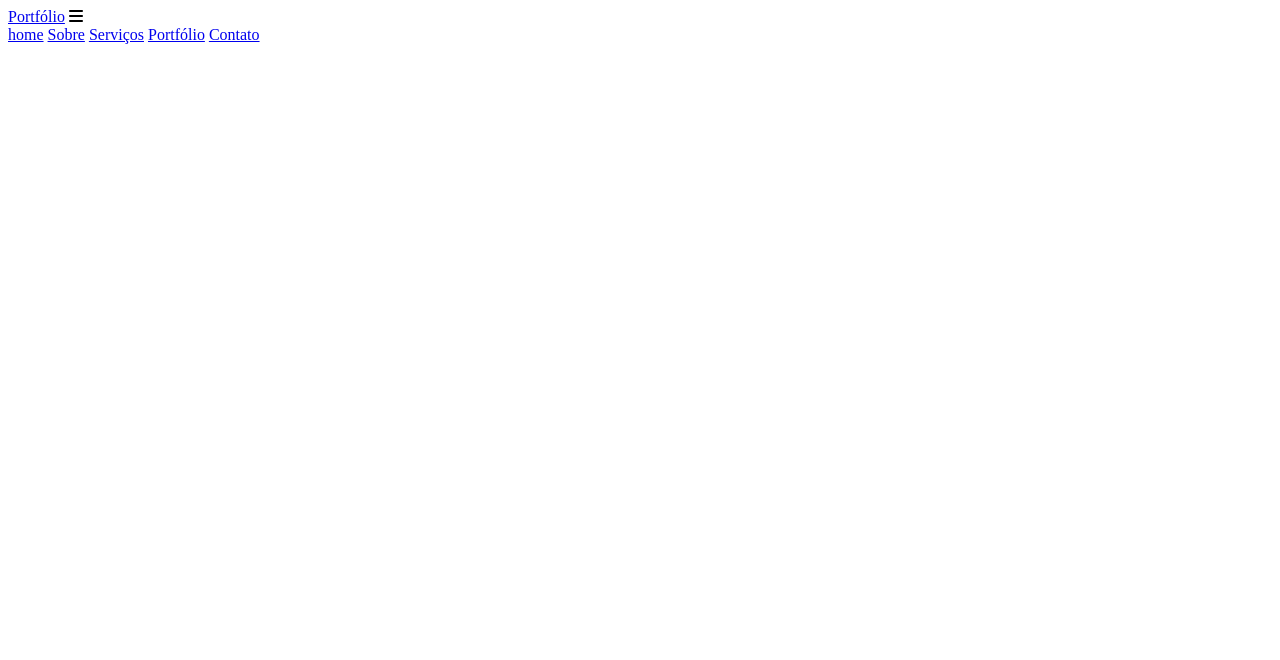
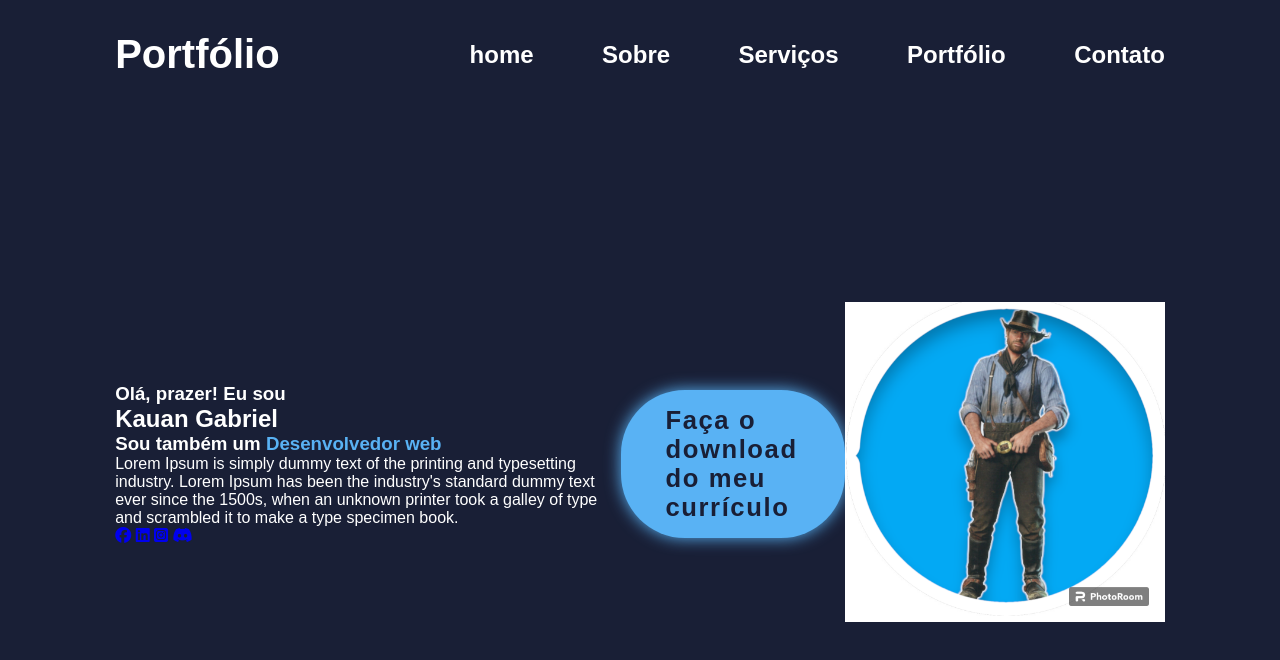
Before and after one commit to Kauangdm/portfolio, a plain HTML site: page index.html in a window 1280 px wide. Drawn offline with Linux system fonts and the light colour scheme.

Commit message:
Add files via upload

```diff
--- a/index.html
+++ b/index.html
@@ -6,6 +6,7 @@
     <meta name="viewport" content="width=device-width, initial-scale=1.0">
     <!--FONT AWESOME-->
     <link rel="stylesheet" href="https://cdnjs.cloudflare.com/ajax/libs/font-awesome/6.5.2/css/all.min.css" integrity="sha512-SnH5WK+bZxgPHs44uWIX+LLJAJ9/2PkPKZ5QiAj6Ta86w+fsb2TkcmfRyVX3pBnMFcV7oQPJkl9QevSCWr3W6A==" crossorigin="anonymous" referrerpolicy="no-referrer" />
+   <link rel="stylesheet" href="style/styles.css">
     <title>Meu Portfólio</title>
 </head>
 <body>
@@ -24,6 +25,25 @@
        </nav>
     </header>
 
+    <!--SEÇÃO HOME - INICIAL-->
+    <section class="home" id="home">
+    <div class="home-content>">
+        <h3>Olá, prazer! Eu sou</h3>
+        <h1>Kauan Gabriel</h1>
+        <h3>Sou também um <span>Desenvolvedor web</span></h3>
+        <p>Lorem Ipsum is simply dummy text of the printing and typesetting industry. Lorem Ipsum has been the industry's standard dummy text ever since the 1500s, when an unknown printer took a galley of type and scrambled it to make a type specimen book.</p><div class="social media"></div>
+           <a href="#"><i class="fa-brands fa-facebook"></i></a>
+           <a href="#"><i class="fa-brands fa-linkedin"></i></a>
+           <a href="#"><i class="fa-brands fa-square-instagram"></i></a>
+           <a href="#"><i class="fa-brands fa-discord"></i></a>
+         </div>
+<a href="#" class="btn">Faça o download do meu currículo</a>
+        </div>
+        <div class="home-img"><img src="img/Appeasing 04-Photoroom (1).png"></div>
+        <div>
+        <div class="home-content>"
+        </section>
+
     <script src="js/main.js"></script>
 </body>
 </html>
--- a/style/styles.css
+++ b/style/styles.css
@@ -0,0 +1,157 @@
+
+@import url('https://fonts.googleapis.com/css2?family=Nunito+Sans:ital,opsz,wght@0,6..12,200..1000;1,6..12,200..1000&display=swap');
+
+*{
+    margin: 0;
+    padding: 0;
+    box-sizing: border-box;
+    text-decoration: none;
+    border: none;
+    outline: none;
+    scroll-behavior: smooth;
+    font-family: "Nunito", sans-serif;
+}
+
+:root{
+    --bg--color: #191f36;
+    --snd-bf-color: #262b40;
+    --text-color: #fff;
+    --main-color: #59b2f4;
+}
+
+html{
+    font-size: 62,5%;
+    overflow: hidden;
+}
+
+body{
+    background: var(--bg--color);
+    color: var(--text-color);
+}
+
+section{
+    min-height: 100vh;
+    padding: 10rem 9% 2rem;
+}
+
+.header{
+    position: fixed;
+    top: 0;
+    left: 0;
+    width: 100%;
+    padding: 2rem 9%;
+    background: var(--bg--color);
+    display: flex;
+    justify-content: space-between;
+    align-items: center;
+    z-index: 100;
+
+}
+
+.logo{
+    font-size: 2.5rem;
+    color:var(--text-color);
+    font-weight: 700;
+    cursor: default;
+}
+
+.navbar a {
+    font-size: 1.5rem;
+    color:var(--text-color);
+    margin-left: 4rem;
+    font-weight: 700;
+}
+
+.navbar a:hover,
+.navbar a.active {
+    color: var(--text-color);
+}
+
+#menu-icon{
+    font-size: 3.6rem;
+    color: var(--text-color);
+    display: none;
+}
+
+.home {
+    display: flex;
+    justify-content: center;
+    align-items: center;
+}
+
+.home-content h3{
+    font-size: 3.2rem;
+    font-weight: 700;
+}
+
+.home-content h3:nth-of-type(2){
+    margin-bottom: 2rem;
+}
+
+span{
+    color: var(--main-color);
+}
+
+.home-content h1 {
+    font-size: 5.6rem;
+    font-weight: 700;
+    line-height: 1.3;
+}
+
+.home-img img{
+    width: 25vw;
+    animation: floatimage 4s ease-in-out infinite;
+}
+
+@keyframes floatImage{
+    0%{
+        transform: translateY(0);
+    }
+    50%{
+        transform: translateY(-2.4rem);
+
+     }
+    100%{
+         transform: translateY(0);
+
+    }
+}
+
+.home-content p{
+    font-size: 1.6rem;
+}
+
+.social-media a{
+    display: inline-flex;
+    justify-content: center;
+    align-items: center;
+    width: 4rem;
+    height: 4rem;
+    background: transparent;
+    border: .2rem solid var(--main-color);
+    border-radius: 50%;
+    font-size: 2rem;
+    color: var(--main-color);
+    margin: 3rem 1.5rem 3rem 0;
+    transition: .5s ease;
+}
+
+.social-media a:hover {
+    background:  var(--main-color);
+    color: var(--snd-bf-color);
+    box-shadow: 0 0 1rem var(--main-color);
+}
+
+
+.btn{
+    display: inline-block;
+    padding: 1rem 2.8rem;
+    background: var(--main-color);
+    border-radius: 4rem;
+    box-shadow: 0 0 1rem var(--main-color);
+    font-size: 1.6rem;
+    color: var(--bg--color);
+    letter-spacing: .1rem;
+    font-weight: 600;
+    transition: .5s ease;
+}
```
Also changed, not shown: img/6222102-abstract-modern-tech-of-programming-code-screen-developer-gratis-foto.jpg (added), img/Appeasing 04-Photoroom (1).png (added), img/Arthur_Morgan_-_Red_Dead_Redemption_2.png (added), img/Editor-HTML-CSS-e-JavaScript-qual-você-deve-usar-em-2020-segundo-profissionais.jpg (added), img/Red-Dead-Redemption-2-Arthur-Morgan-Hunting.jpg (added), img/hq720.jpg (added), img/images.jpg (added), img/inline_image_preview.jpg (added), img/pixel-3xl-red-dead-redemption-2-background-arthur-morgan-black-suit-a3z0xbsqbqrczt1a.jpg (added), img/pngtree-computer-programming-code-character-screen-background-image_122791.jpg (added), img/red-dead-2-steam_en5w.jpg (added), img/red_dead_redemption_arthur_morgan.png (added), img/script-de-codigo-de-programacao-tela-abstrata-do-desenvolvedor-de-software-700-38176810.jpg (added).
